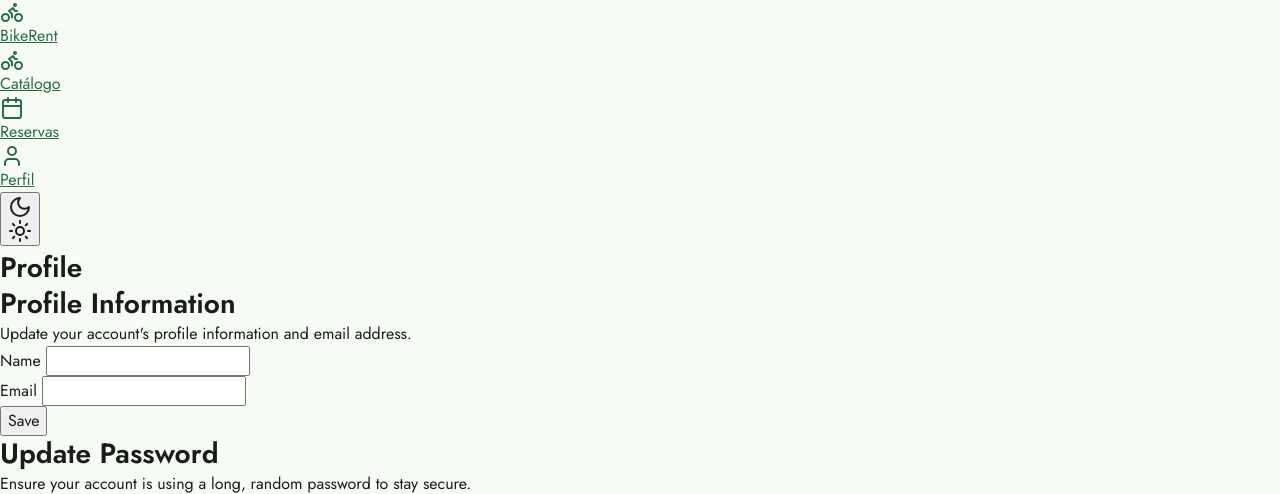
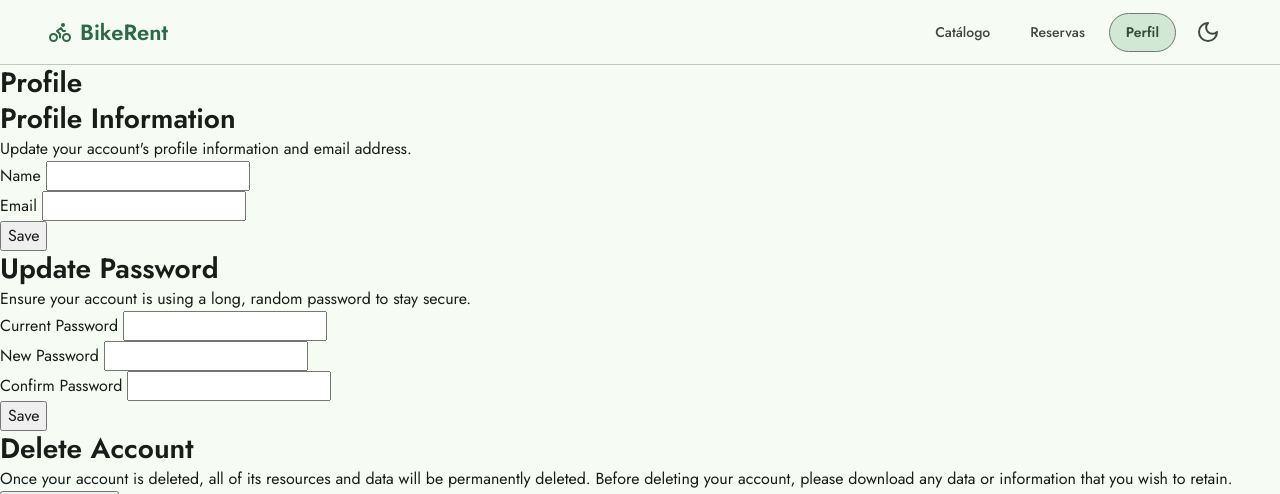
Before and after one commit to AdrianGonzalezBlanco/BikeRent, a Laravel app: page /profile in a window 1280 px wide. Shown: the top 494 px of the page. Run offline with Laravel 12, Linux system fonts and the light colour scheme; a user stored in the database is signed in; data comes from the database, SQL or seed files in the repository; data that the repository does not hold is empty; style sheets or scripts are compiled from the project's sources.

Commit message:
añadir estilos del navbar

```diff
--- a/resources/css/app.css
+++ b/resources/css/app.css
@@ -2,3 +2,4 @@
 @import './base/dark.css';
 @import './base/variables.css';
 @import './base/base.css';
+@import './layout/navbar.css';
--- /dev/null
+++ b/resources/css/layout/navbar.css
@@ -0,0 +1,122 @@
+.navbar {
+  display: flex;
+  align-items: center;
+  gap: var(--space-sm);
+  padding: var(--space-sm) var(--space-md);
+  background: var(--md-sys-color-surface);
+  border-bottom: 1px solid var(--md-sys-color-outline-variant);
+}
+
+.navbar__brand {
+  display: flex;
+  align-items: center;
+  gap: var(--space-sm);
+  font-size: 1.375rem;
+  font-weight: 600;
+  text-decoration: none;
+  color: var(--md-sys-color-primary);
+}
+
+/* Móvil: la navegación es una barra fija inferior */
+.navbar__nav {
+  position: fixed;
+  inset: auto 0 0 0;
+  z-index: 10;
+  display: flex;
+  padding: var(--space-sm);
+  background: var(--md-sys-color-surface-container);
+  border-top: 1px solid var(--md-sys-color-outline-variant);
+}
+
+.navbar__link {
+  flex: 1;
+  display: flex;
+  flex-direction: column;
+  align-items: center;
+  gap: var(--space-xs);
+  padding: var(--space-xs);
+  font-size: 0.75rem;
+  font-weight: 500;
+  text-decoration: none;
+  color: var(--md-sys-color-on-surface-variant);
+}
+
+.navbar__icon {
+  display: grid;
+  place-items: center;
+  width: 4rem;
+  height: 2rem;
+  border-radius: var(--radius-full);
+}
+
+.navbar__link.is-active {
+  font-weight: 600;
+  color: var(--md-sys-color-on-surface);
+}
+
+.navbar__link.is-active .navbar__icon {
+  color: var(--md-sys-color-on-secondary-container);
+  background: var(--md-sys-color-secondary-container);
+}
+
+/* Botón de tema */
+.navbar__theme {
+  display: grid;
+  place-items: center;
+  width: 3rem;
+  height: 3rem;
+  margin-left: auto;
+  border: 0;
+  border-radius: var(--radius-full);
+  background: transparent;
+  color: var(--md-sys-color-on-surface-variant);
+  cursor: pointer;
+}
+
+.navbar__theme:hover { background: var(--md-sys-color-surface-container-high); }
+
+.icon--sun { display: none; }
+.dark .icon--sun { display: block; }
+.dark .icon--moon { display: none; }
+
+/* Deja sitio para que la barra inferior no tape el contenido */
+body { padding-bottom: 5rem; }
+
+/* Escritorio: la navegación pasa arriba */
+@media (min-width: 48rem) {
+  body { padding-bottom: 0; }
+
+  .navbar { padding: var(--space-sm) var(--space-2xl); }
+
+  .navbar__nav {
+    position: static;
+    margin-left: auto;
+    align-items: center;
+    gap: var(--space-sm);
+    padding: 0;
+    background: none;
+    border: 0;
+  }
+
+  .navbar__link {
+    flex: none;
+    flex-direction: row;
+    padding: var(--space-sm) var(--space-md);
+    border-radius: var(--radius-full);
+    font-size: 0.875rem;
+  }
+
+  .navbar__icon { display: none; }
+
+  .navbar__link.is-active {
+    color: var(--md-sys-color-on-secondary-container);
+    background: var(--md-sys-color-secondary-container);
+  }
+
+  .navbar__link--account {
+    border: 1px solid var(--md-sys-color-outline);
+    color: var(--md-sys-color-primary);
+  }
+
+  .navbar__theme { margin-left: 0; }
+}
```
